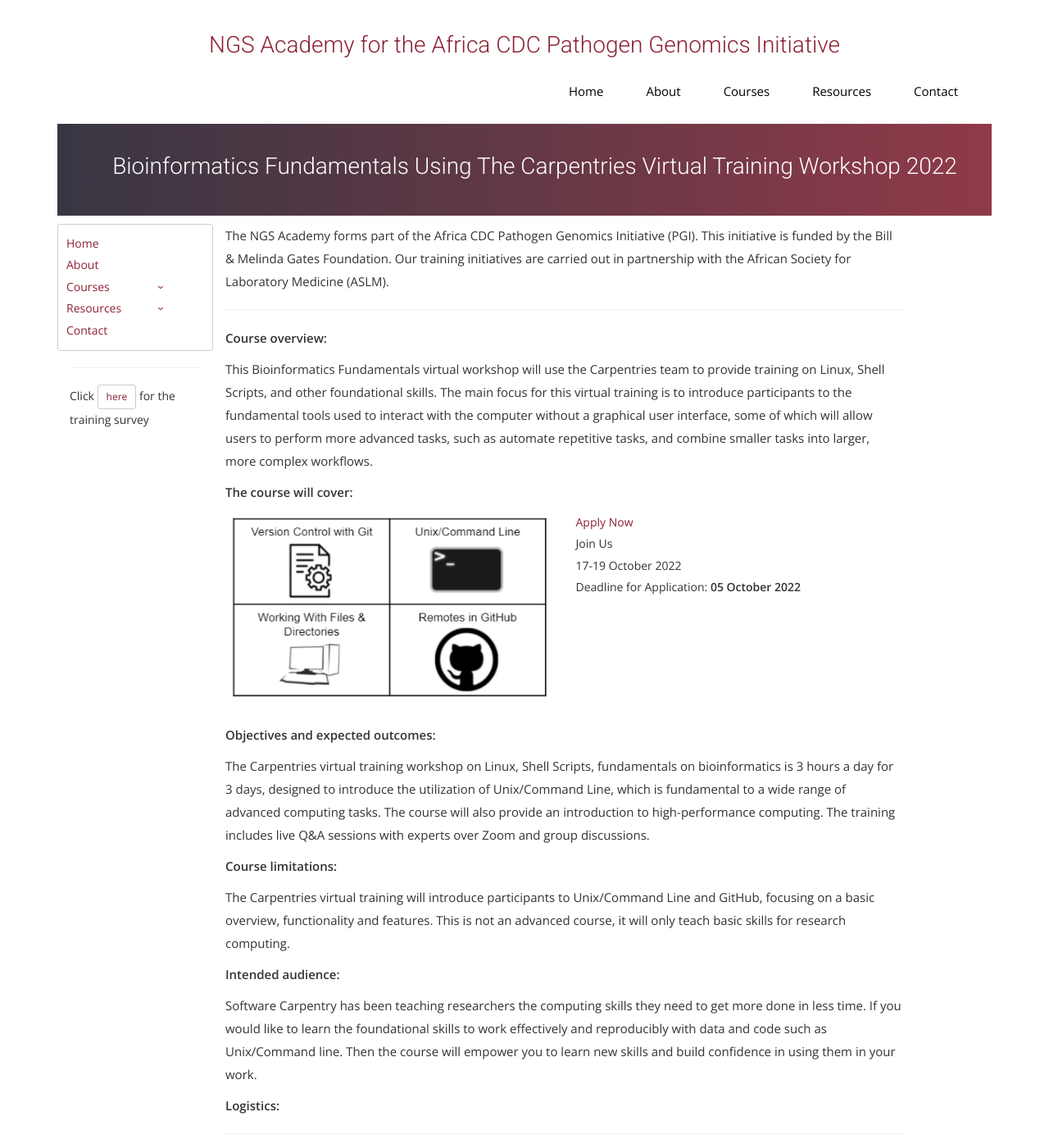
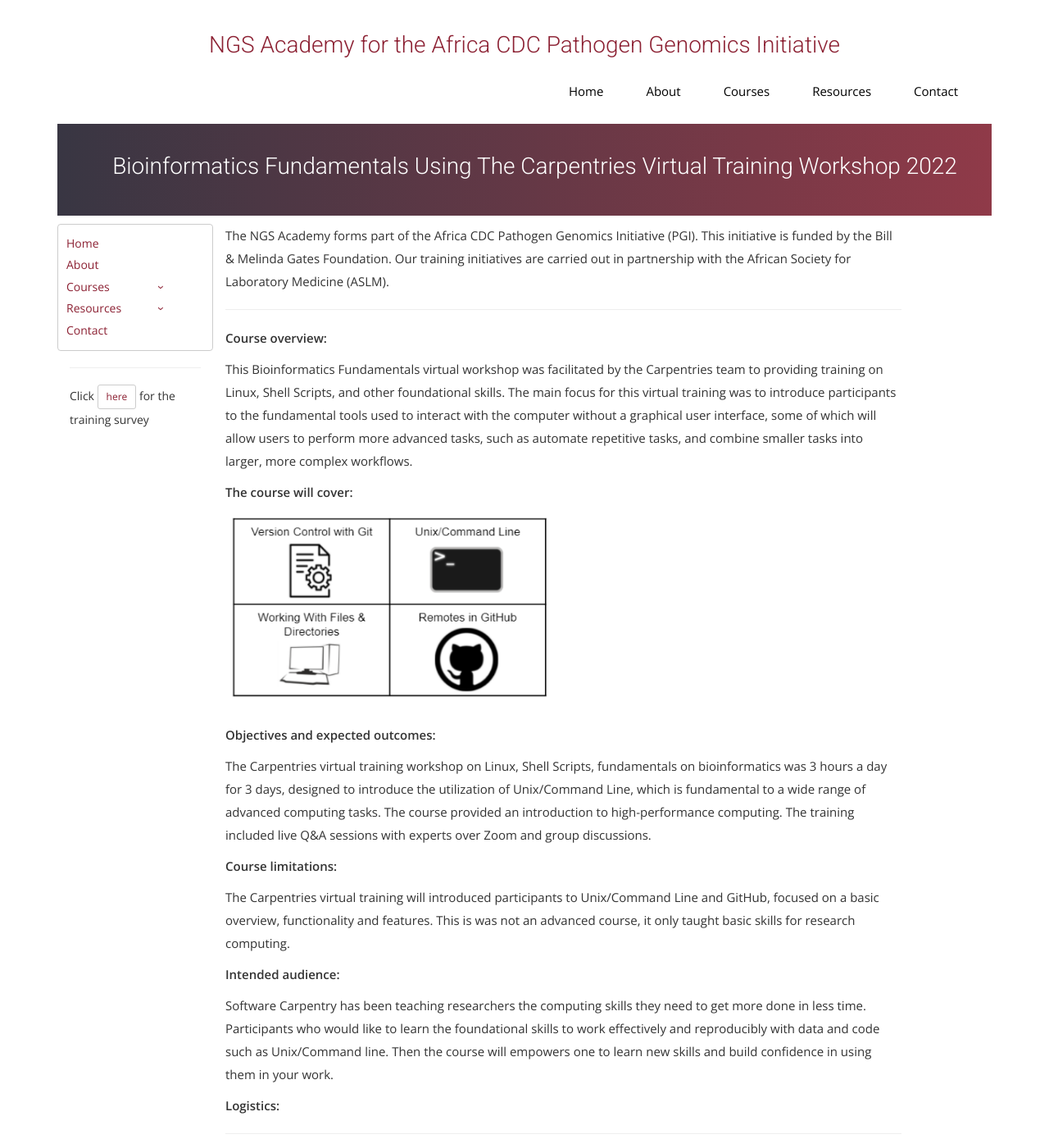
Before and after one commit to uct-cbio/ngs-academy, a Jekyll site: the page built from _posts/2022-10-03-Bioinformatics-Fundamentals-Carpentries.md, in a window 1280 px wide and 1400 px high. Shown: the whole window at 82% size. Built offline with Jekyll 4.4.1, drawn with Linux system fonts in a browser that asks for light colours; nearby versions of some CDN libraries; some web fonts are replaced; comment, search, counter and statistics services are not loaded.

Commit message:
updated archived course

```diff
--- a/_posts/2022-10-03-Bioinformatics-Fundamentals-Carpentries.md
+++ b/_posts/2022-10-03-Bioinformatics-Fundamentals-Carpentries.md
@@ -5,8 +5,8 @@
 date: 2022-10-03
 main_menu: courses
 permalink: /:year/:title
-category: upcoming
-course_overview :  This Bioinformatics Fundamentals virtual workshop will use the Carpentries team to provide training on Linux, Shell Scripts, and other foundational skills. The main focus for this virtual training is to introduce participants to the fundamental tools used to interact with the computer without a graphical user interface, some of which will allow users to perform more advanced tasks, such as automate repetitive tasks, and combine smaller tasks into larger, more complex workflows.
+category: past-course
+course_overview :  This Bioinformatics Fundamentals virtual workshop used the Carpentries team to provide training on Linux, Shell Scripts, and other foundational skills. The main focus for this virtual training was to introduce participants to the fundamental tools used to interact with the computer without a graphical user interface, some of which will allow users to perform more advanced tasks, such as automate repetitive tasks, and combine smaller tasks into larger, more complex workflows.
 start_date: 2022-10-17
 end_date: 2022-10-19
 group: group1
@@ -20,7 +20,7 @@
 
 <p align="left"><b >Course overview:</b></p>
 
- <p id="description" align="left">This Bioinformatics Fundamentals virtual workshop will use the Carpentries team to provide training on Linux, Shell Scripts, and other foundational skills. The main focus for this virtual training is to introduce participants to the fundamental tools used to interact with the computer without a graphical user interface, some of which will allow users to perform more advanced tasks, such as automate repetitive tasks, and combine smaller tasks into larger, more complex workflows.
+ <p id="description" align="left">This Bioinformatics Fundamentals virtual workshop was facilitated by the Carpentries team to providing training on Linux, Shell Scripts, and other foundational skills. The main focus for this virtual training was to introduce participants to the fundamental tools used to interact with the computer without a graphical user interface, some of which will allow users to perform more advanced tasks, such as automate repetitive tasks, and combine smaller tasks into larger, more complex workflows.
 
 <p><b>The course will cover:</b></p>
 
@@ -32,14 +32,10 @@
     </div>
     <div class="col-sm-6 d-flex justify-content-center">
         <div>
-        <a href="https://redcap.h3abionet.org/redcap/surveys/?s=3EPAM9AYER9KRH7H" class="link-danger" target="_blank">Apply Now</a>
         <br>
-         Join Us
-         <br>
-         17-19 October 2022
          <div class="card">
   <div class="card-body">
-  Deadline for Application:  <b>05 October 2022 </b>
+
   </div>
 </div>
         </div>
@@ -49,17 +45,17 @@
 <br>
 <p align="left"><b class="text-left">Objectives and expected outcomes:</b></p>
 
-<p>The Carpentries virtual training workshop on Linux, Shell Scripts, fundamentals on bioinformatics is 3
+<p>The Carpentries virtual training workshop on Linux, Shell Scripts, fundamentals on bioinformatics was 3
 hours a day for 3 days, designed to introduce the utilization of Unix/Command Line, which is fundamental
-to a wide range of advanced computing tasks. The course will also provide an introduction to
-high-performance computing. The training includes live Q&A sessions with experts over Zoom and group
+to a wide range of advanced computing tasks. The course provided an introduction to
+high-performance computing. The training included live Q&A sessions with experts over Zoom and group
 discussions.
 </p>
 
 <p align="left"><b class="text-left">Course limitations:</b></p>
 
-<p>The Carpentries virtual training will introduce participants to Unix/Command Line and GitHub, focusing on
-a basic overview, functionality and features. This is not an advanced course, it will only teach basic skills
+<p>The Carpentries virtual training will introduced participants to Unix/Command Line and GitHub, focused on
+a basic overview, functionality and features. This is was not an advanced course, it only taught basic skills
 for research computing.
 </p>
 
@@ -68,7 +64,7 @@
 <p align="left"><b class="text-left">Intended audience:</b></p>
 
 <p>Software Carpentry has been teaching researchers the computing skills they need to get more done in
-less time. If you would like to learn the foundational skills to work effectively and reproducibly with data and code such as Unix/Command line. Then the course will empower you to learn new skills and build
+less time. Participants who would like to learn the foundational skills to work effectively and reproducibly with data and code such as Unix/Command line. Then the course will empowers one to learn new skills and build
 confidence in using them in your work.
 </p>
 
```
